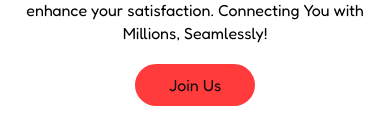
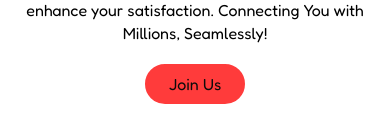
Before and after one commit to Pasindu-Peiris/Hello-YouTube-project_copy_by_me, a React (Create React App) app in the folder client/: page / in a window 390 px wide. Shown: the part 661-793 px from the top of the page. Built offline with nearby package versions, Linux system fonts and the light colour scheme.

Commit message:
Update Home.css

```diff
--- a/client/src/assets/pagecss/Home.css
+++ b/client/src/assets/pagecss/Home.css
@@ -134,8 +134,8 @@
 
     .herofirst button {
         font-size: 1rem;
-        width: 120px;
-        padding: 8px;
+        width: 100px;
+        padding: 7px;
     }
 
     .herosecond img {
```
